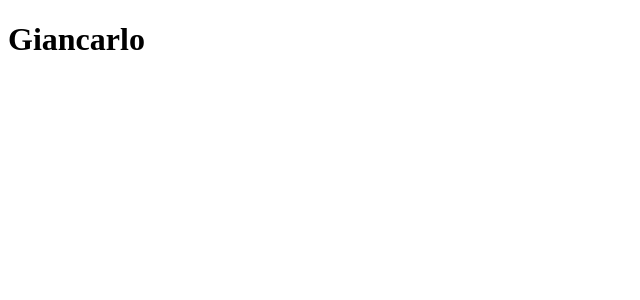
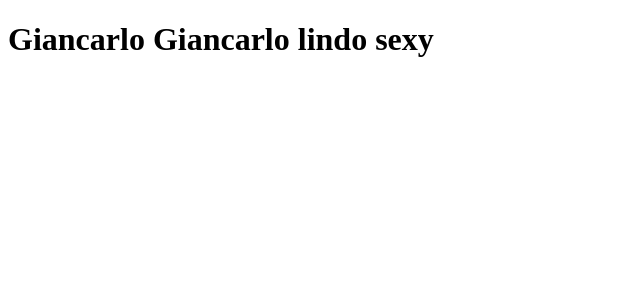
Before and after one commit to luis-alvarez1/training-angular-dev-team, an Angular app: page / in a window 1280 px wide. Shown: the top 300 px of the page, without its empty margins (0-640 px from the left). Built offline with nearby package versions, Linux system fonts and the light colour scheme.

Commit message:
Cambio titulo

```diff
--- a/src/app/app.component.html
+++ b/src/app/app.component.html
@@ -1,4 +1,5 @@
 <h1>
 Giancarlo
+Giancarlo lindo sexy
 
 </h1>
```
